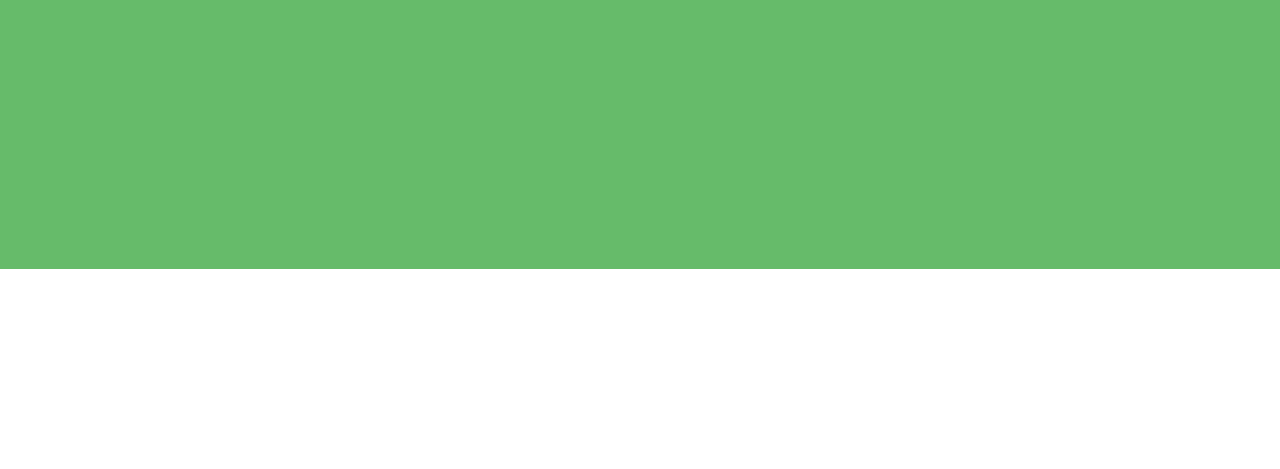
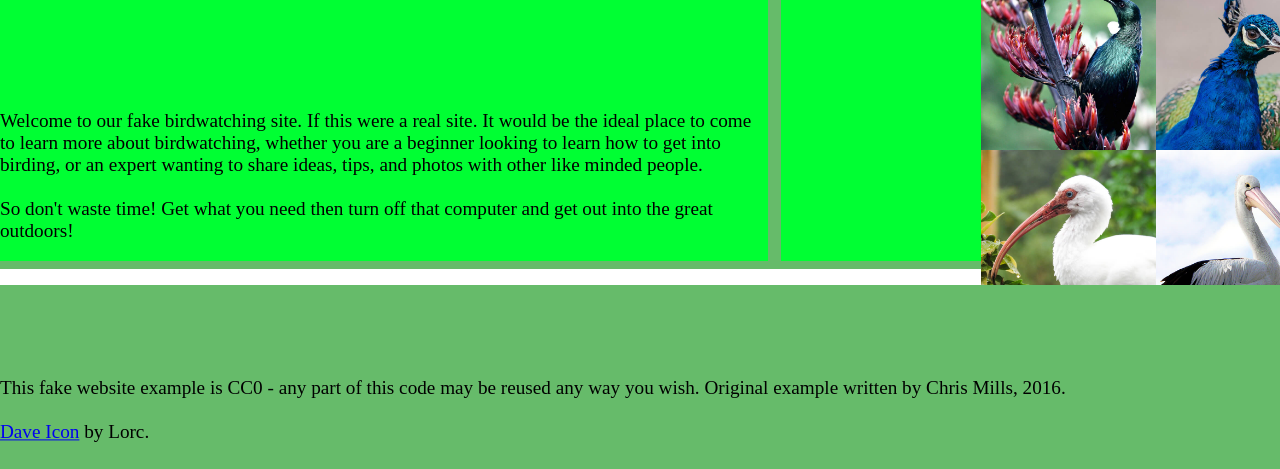
Before and after one commit to GABRIELREYNOLDS-alt/module4, a website: page index.html in a window 1280 px wide. Shown: the part 331-800 px from the top of the page. Drawn offline with Linux system fonts and the light colour scheme.

Commit message:
Lab Done

```diff
--- a/css/style.css
+++ b/css/style.css
@@ -5,7 +5,7 @@
   align-items: flex-start;
   height: 25vh;
   left: 0;
-  width: 100%;
+  width: 97.9%;
   background-color: #66bb6a;
   color: rgb(0, 0, 0);
   padding: 20px;
@@ -13,7 +13,7 @@
 }
 .menu {
   position: absolute;
-  top: 15vh;
+  top: 18vh;
   left: 0;
   width: 100%;
   height: 10vh;
@@ -26,17 +26,35 @@
 }
 .big-box {
   position: absolute;
-  top: 28vh;
-  height: 47vh;
+  top: 31vh;
+  height: 44vh;
   left: 0;
   width: 100%;
   background-color: #66bb6a;
-
-  display: flex;
-    justify-content: center;
-    align-items: center;
-    color: white;
-    font-size: 1.5rem;
+}
+.bottom-box {
+  position: absolute;
+  top: 77vh;
+  height: 23vh;
+  left: 0;
+  width: 100%;
+  background-color: #66bb6a;
+}
+.box-one {
+  position: absolute;
+  top: 1vh;
+  height: 42vh;
+  left: 0;
+  width: 60%;
+  background-color: rgb(0, 255, 51);
+}
+.box-two {
+  position: absolute;
+  top: 1vh;
+  height: 42vh;
+  left: 61%;
+  width: 38%;
+  background-color: rgb(0, 255, 51);
 }
 .title {
   position: absolute;
@@ -46,8 +64,35 @@
   font-family: cursive;
   white-space: nowrap;
 }
+.text {
+  font-size: 1.2rem;
+  transform: translateY(140%);
+}
 .header img {
   height: 80px;
   width: auto;
   margin-left: 1800px;
 }
+.bird-img {
+  margin-top: 100px;
+  height: 150px;
+  width: 180px;
+  margin-left: 10px;
+}
+.grid-container {
+  display: grid;
+  grid-template-columns: repeat(2, 1fr);
+  grid-template-rows: repeat(2, 1fr);
+  gap: 0px;
+
+  width: 350px;
+  height: 100px;
+  margin-top: 50px;
+  margin-left: 200px;
+}
+
+
+.grid-item {
+  width: 100%;
+  height: auto;
+}
--- a/index.html
+++ b/index.html
@@ -18,7 +18,36 @@
     <img src="module4/assets/dove.png" alt="dove">
   </div>
   <div class="big-box">
+    <div class="box-one">
+      <h1 class="title">WELCOME</h1>
+      <div class = "text">Welcome to our fake birdwatching site.
+        If this were a real site.  It would be the ideal place to come
+        to learn more about birdwatching, whether you are a beginner
+        looking to learn how to get into birding, or an expert
+        wanting to share ideas, tips, and photos with other like minded
+        people.<br><br>
+        So don't waste time!  Get what you need then turn off that computer
+        and get out into the great outdoors!
+      </div>
+    </div>
 
+    <div class="box-two">
+      <div class="title">FAVORITE PHOTOS</div>
+        <div class="grid-container">
+          <img src="module4/assets/favorite-1.jpg" alt="Image 1" class="grid-item">
+          <img src="module4/assets/favorite-2.jpg" alt="Image 2" class="grid-item">
+          <img src="module4/assets/favorite-3.jpg" alt="Image 3" class="grid-item">
+          <img src="module4/assets/favorite-4.jpg" alt="Image 4" class="grid-item">
+        </div>
+    </div>
+  </div>
+
+  <div class="bottom-box">
+    <div class ="text">
+      This fake website example is CC0 - any part of this code may be reused
+      any way you wish.  Original example written by Chris Mills, 2016.<br><br>
+      <a href="https://example.com">Dave Icon</a> by Lorc.
+    </div>
   </div>
 </body>
 
```
